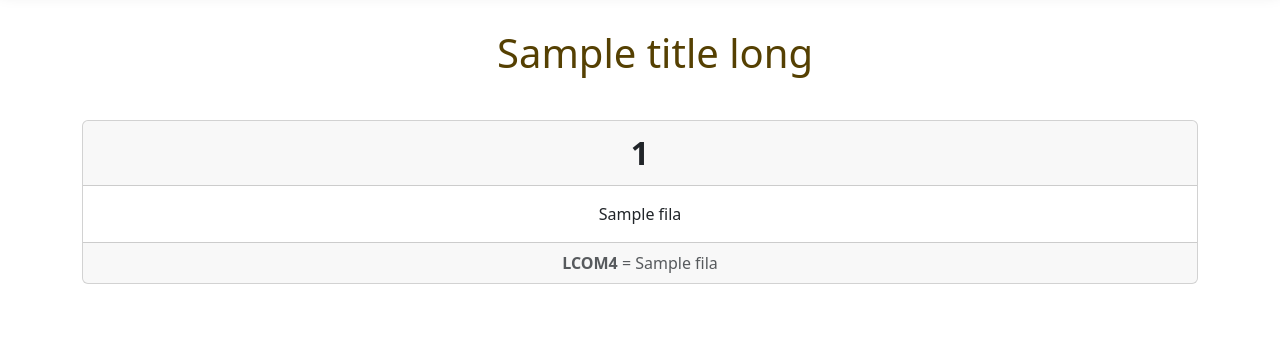
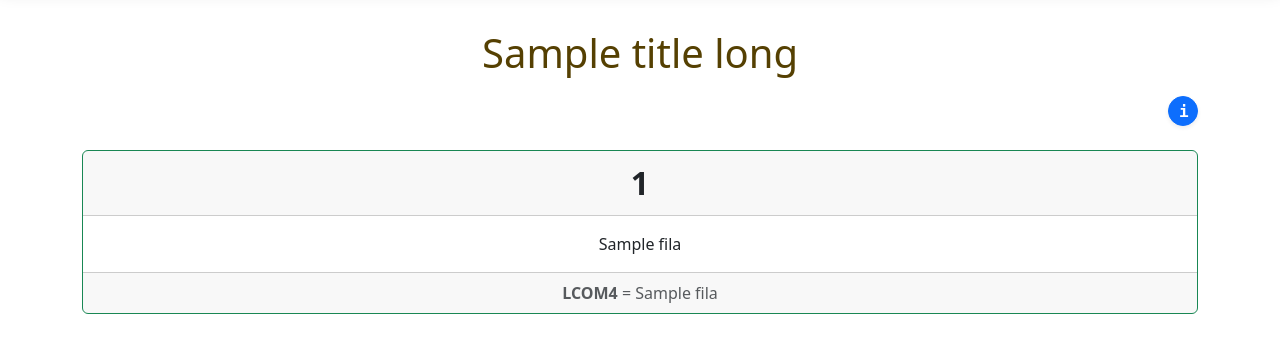
Before and after one commit to luisUACM/metricasLW, a Flask app: template app/src/templates/lcom4.html in a window 1280 px wide. Shown: the part 106-459 px from the top of the page. Run offline with Flask 3, Linux system fonts and the light colour scheme; the template is opened without the code that fills it: most values are stand-ins (such as "Sample title", 1, 10 or a date in 2020).

Commit message:
Se agregó un header a la base html

```diff
--- a/app/src/static/css/lcom4.css
+++ b/app/src/static/css/base.css
@@ -4,8 +4,25 @@
     animation-duration: 3s;
     animation-iteration-count: infinite;
     animation-timing-function: ease-in-out;
-    margin-left: 30px;
-    margin-top: 5px;
+}
+
+.btn-circle {
+    height: 30px;
+    width: 30px;
+    line-height: 15px;
+    font-weight: bold;
+    border-radius: 50%;
+    float: right;
+    font-family: monospace;
+    padding-left: 10px !important;
+  }
+
+.contenedor {
+    display: inline-block;
+}
+
+.new-line {
+    white-space: pre;
 }
 
   @keyframes floating {
--- a/app/src/templates/base.html
+++ b/app/src/templates/base.html
@@ -6,6 +6,7 @@
     <title>{{ title }}</title>
     <meta name="viewport" content="width=device-width, initial-scale=1">
     <link href="https://cdn.jsdelivr.net/npm/bootstrap@5.3.3/dist/css/bootstrap.min.css" rel="stylesheet" integrity="sha384-QWTKZyjpPEjISv5WaRU9OFeRpok6YctnYmDr5pNlyT2bRjXh0JMhjY6hW+ALEwIH" crossorigin="anonymous">
+    <link href="../static/css/base.css" rel="stylesheet" type="text/css" />
     {% endblock %}
     {% block style %}
     {% endblock %}
@@ -34,6 +35,33 @@
     </nav>
     {% endblock %}
     <main>
+        {% if title != 'Inicio' %}
+        {% block header %}
+        <div class="container">
+            <div class="row">
+                <div class="contenedor">
+                    <h1 class="text-center mb-4 mt-4 floating pulse">{{ title_long }}</h1>
+                    <button type="button" class="btn-circle btn btn-primary shadow-sm" data-bs-toggle="modal" data-bs-target="#exampleModal">i</button>
+                </div>
+            </div>
+        </div>
+        <div class="modal fade modal-lg" id = "exampleModal">
+            <div class="modal-dialog modal-dialog-centered" tabindex="-1">
+                <div class="modal-dialog">
+                  <div class="modal-content">
+                    <div class="modal-header">
+                      <h5 class="modal-title">Acerca de {{ title }}</h5>
+                      <button type="button" class="btn-close" data-bs-dismiss="modal" aria-label="Close"></button>
+                    </div>
+                    <div class="modal-body">
+                      <span class="new-line">{{ descripcion | safe }}</span>
+                    </div>
+                  </div>
+                </div>
+              </div>
+        </div>
+        {% endblock %}
+        {% endif %}
         {% block content %}
         {% endblock %}
     </main>
--- a/app/src/templates/lcom4.html
+++ b/app/src/templates/lcom4.html
@@ -5,13 +5,16 @@
 {% endblock %}
 
 {% block content %}
-<h1 class="text-center mb-4 mt-4 floating pulse">{{ title_long }}</h1>
 <div class="container">
 {% for fila in graficas | batch(2) %}
     <div class="row gx-4">
         {% for g in fila %}
         <div class="col gy-4">
-            <div class="card text-center ps-0 pe-0">
+            {% if g.2 > 1 %}
+            <div class="card text-center border-danger ps-0 pe-0">
+            {% else %}
+            <div class="card text-center border-success ps-0 pe-0">
+            {% endif %}
                 <div class="card-header fs-2 fw-semibold">
                     {{ g.0 }}
                 </div>
--- a/app/src/utils/metricas/lcom4.py
+++ b/app/src/utils/metricas/lcom4.py
@@ -94,6 +94,7 @@ def eliminar_metodos_acceso(metodos: list) -> ast.FunctionDef:
     Parámetros: La lista de todos los métodos de una clase
     Se eliminarán todos loss métodos getters, setters junto con el método __init_
     """
+    metodo_init = None
     lista_borrar = []
     for m in metodos:
         if isinstance(m, ast.FunctionDef):
```
Also changed, not shown: app/src/routes/routes_luis.py (+12 -1 lines).
